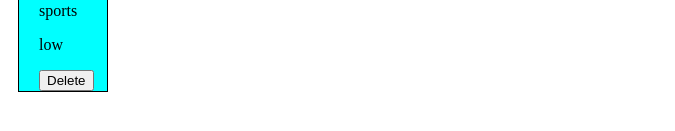
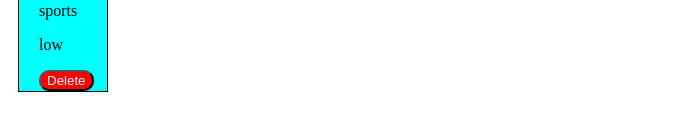
Before and after one commit to HemanthSaiRamB/innomaticsbatch38, a plain HTML site: page student_submissions/Sai Narendra/14th-Aug-2024/index.html in a window 1280 px wide. Both pictures are taken after typing "Sample", "Sample" into the empty fields and a click on the button "Add". Shown: the part 427-558 px from the top of the page, without its empty margins (0-675 px from the left). Drawn offline with Linux system fonts and the light colour scheme.

Commit message:
task submission folder Sai Narendra

```diff
--- a/student_submissions/Sai Narendra/14th-Aug-2024/styles.css
+++ b/student_submissions/Sai Narendra/14th-Aug-2024/styles.css
@@ -32,7 +32,7 @@ div{
   justify-content: center;
   align-items: center;
 }
-#delete{
+.delete{
   background-color: red;
   color: white;
   border-radius: 10px;
```
